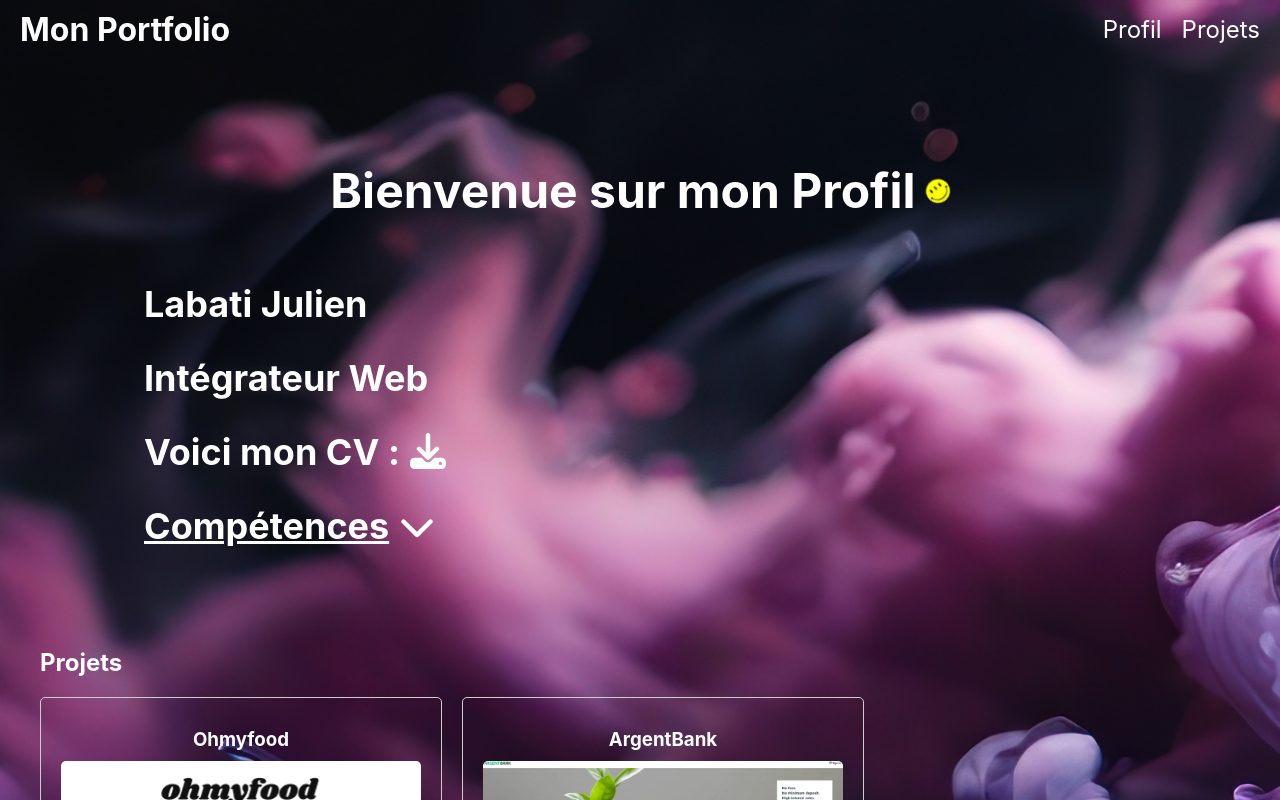
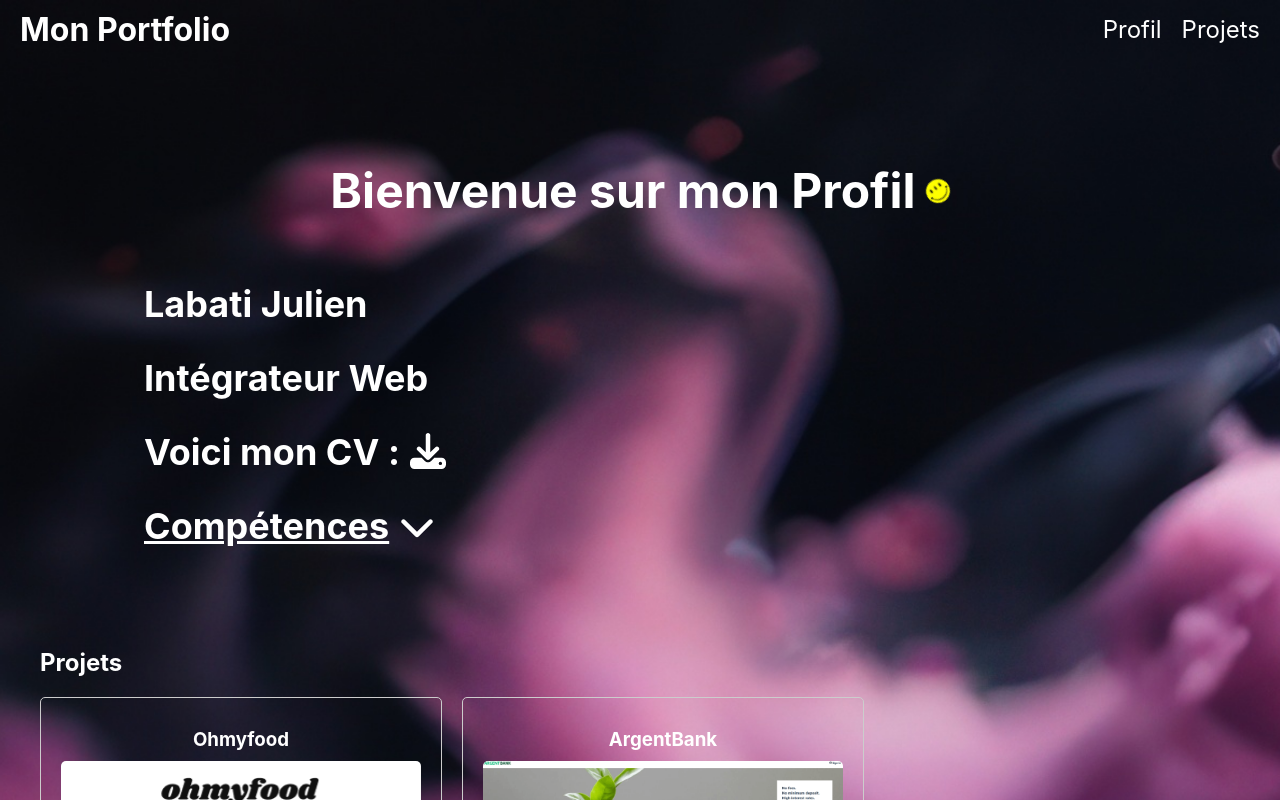
Before and after one commit to LabatiJulien/projet12, a React (Create React App) app in the folder portfolio/: page / in a window 1280 px wide. Shown: the top 800 px of the page. Built offline with nearby package versions, Linux system fonts and the light colour scheme.

Commit message:
Background image

```diff
--- a/portfolio/src/App.css
+++ b/portfolio/src/App.css
@@ -7,15 +7,19 @@
   }
 }
 
-body, html {
+html, body {
   height: 100%;
   margin: 0;
   padding: 0;
   background: url('./img/voluteFuméeViolet.jpeg') #333 repeat-x;
-  background-size: auto 220%;
+  background-size: auto 310%;
   animation: scrollBackground 250s linear infinite;
   color: white;
   transition: background 1s linear;
+}
+
+#root {
+  height: 100vh;
 }
 
 .App {
@@ -27,9 +31,14 @@ body, html {
 main {
   flex: 1;
   padding: 70px 20px 20px;
+  display: flex;
+  flex-direction: column;
 }
 
 .profil,
 .projets {
   margin-bottom: 40px;
+  flex: 1;
+  display: flex;
+  flex-direction: column;
 }
```
